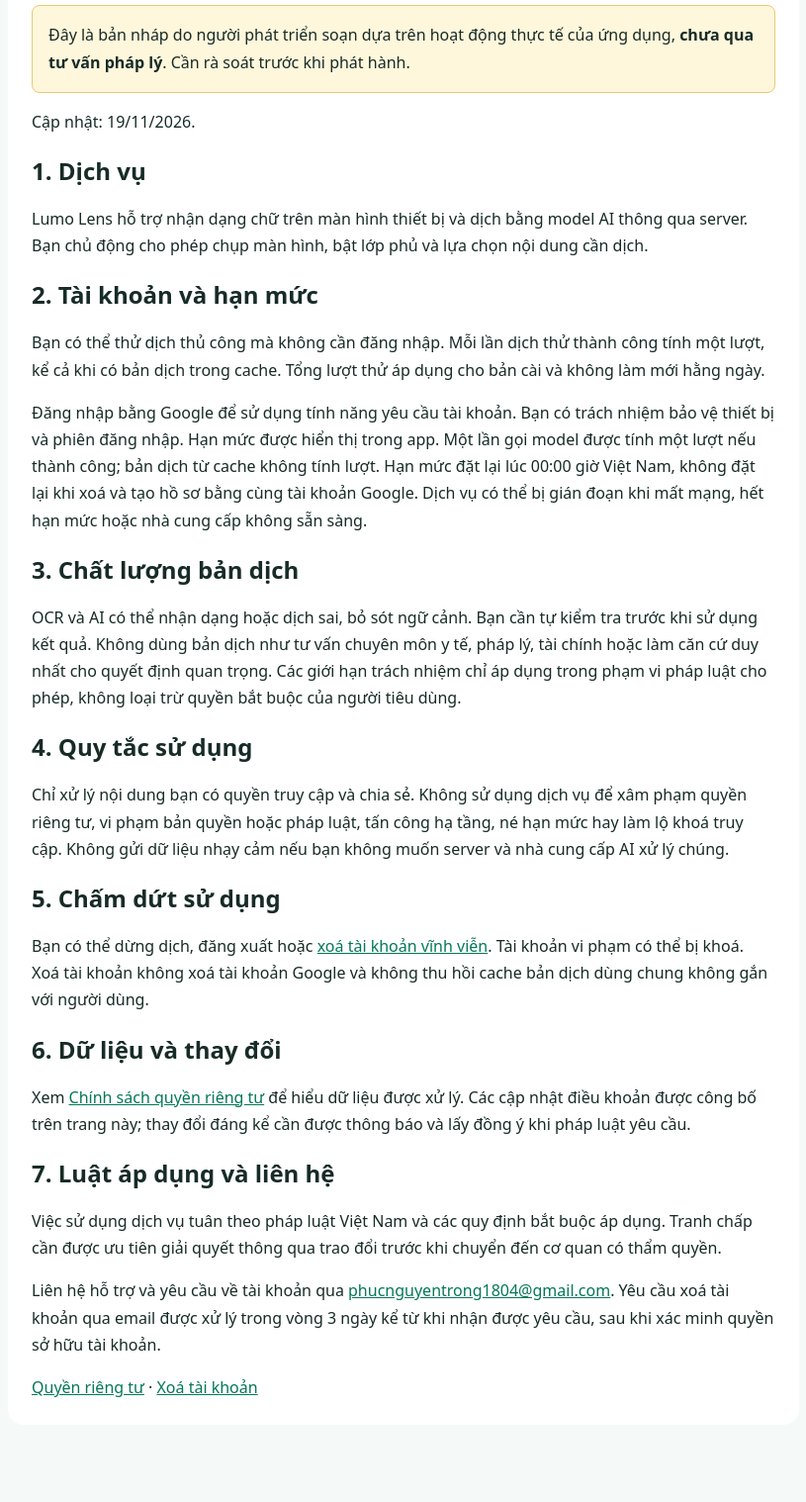
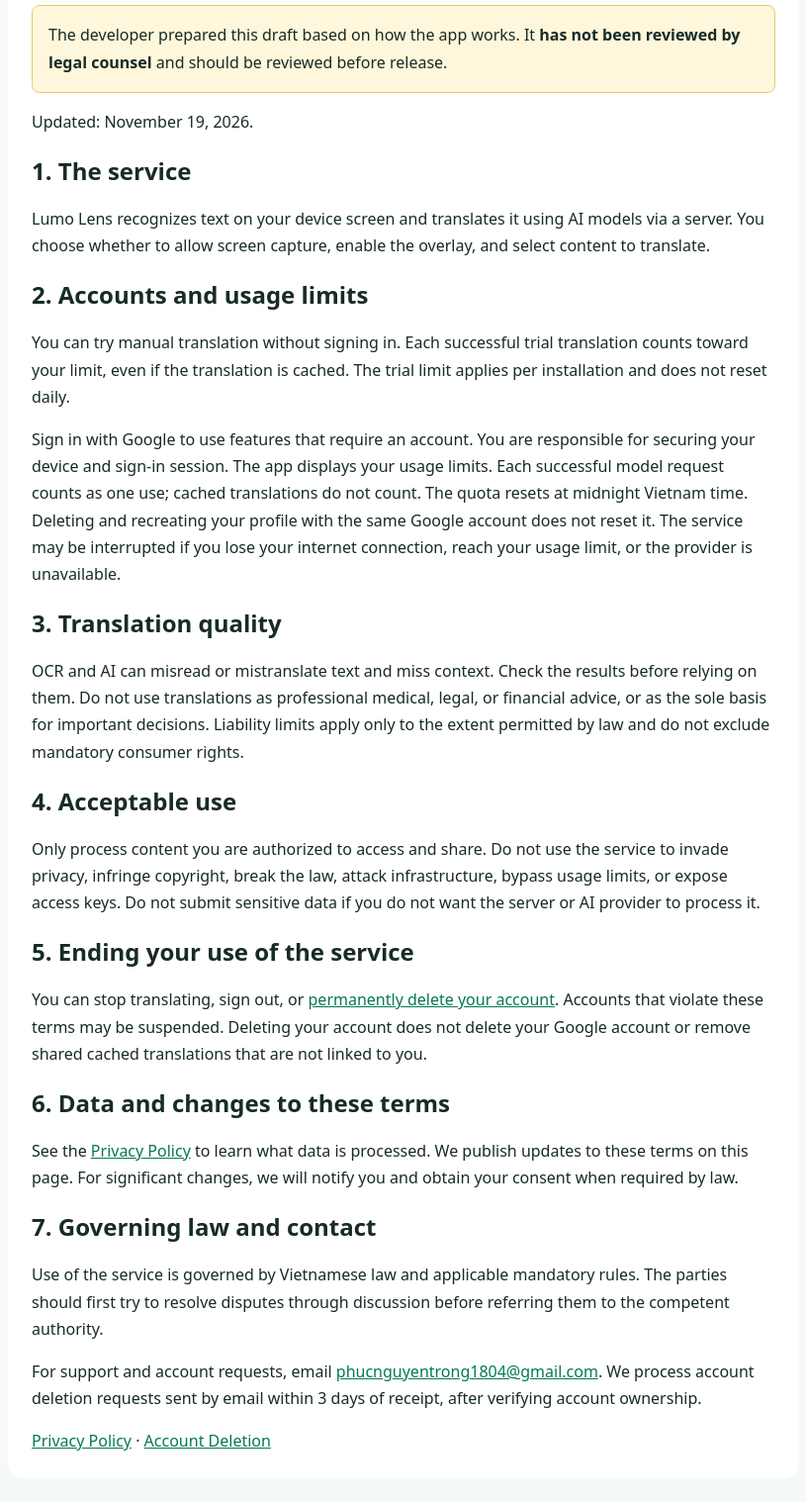
Before and after one commit to NguyenTrongPhuc1804/api-lumo, a website: page public/legal/terms.html in a window 1280 px wide. Shown: the part 127-1645 px from the top of the page at 99% size, without its empty margins (232-1047 px from the left). Before the commit the page ends 1591 px from the top, so only its background shows below. Drawn offline with Linux system fonts and the light colour scheme.

Commit message:
feat: update legal documents to English and improve clarity
- Translated the privacy policy and terms of use from Vietnamese to English.
- Updated titles and headings to reflect the new language.
- Enhanced the clarity of the content while maintaining the original meaning.
- Ensured consistency in formatting and style across both documents.

```diff
--- a/public/legal/terms.html
+++ b/public/legal/terms.html
@@ -1,31 +1,31 @@
 <!DOCTYPE html>
-<html lang="vi">
+<html lang="en">
 <head>
 <meta charset="utf-8">
 <meta name="viewport" content="width=device-width, initial-scale=1">
-<title>Điều khoản sử dụng — Lumo Lens</title>
+<title>Terms of Use — Lumo Lens</title>
 <style>body{font-family:system-ui,sans-serif;line-height:1.7;color:#172b27;background:#f5faf8;max-width:800px;margin:auto;padding:24px}main{background:white;padding:24px;border-radius:16px}h1,h2{line-height:1.3}a{color:#047857}.note{padding:16px;background:#fff7db;border:1px solid #e9ca70;border-radius:8px}</style>
 </head>
 <body><main>
-<h1>Điều khoản sử dụng — Lumo Lens</h1>
-<p class="note">Đây là bản nháp do người phát triển soạn dựa trên hoạt động thực tế của ứng dụng, <strong>chưa qua tư vấn pháp lý</strong>. Cần rà soát trước khi phát hành.</p>
-<p>Cập nhật: 19/11/2026.</p>
-<h2>1. Dịch vụ</h2>
-<p>Lumo Lens hỗ trợ nhận dạng chữ trên màn hình thiết bị và dịch bằng model AI thông qua server. Bạn chủ động cho phép chụp màn hình, bật lớp phủ và lựa chọn nội dung cần dịch.</p>
-<h2>2. Tài khoản và hạn mức</h2>
-<p>Bạn có thể thử dịch thủ công mà không cần đăng nhập. Mỗi lần dịch thử thành công tính một lượt, kể cả khi có bản dịch trong cache. Tổng lượt thử áp dụng cho bản cài và không làm mới hằng ngày.</p>
-<p>Đăng nhập bằng Google để sử dụng tính năng yêu cầu tài khoản. Bạn có trách nhiệm bảo vệ thiết bị và phiên đăng nhập. Hạn mức được hiển thị trong app. Một lần gọi model được tính một lượt nếu thành công; bản dịch từ cache không tính lượt. Hạn mức đặt lại lúc 00:00 giờ Việt Nam, không đặt lại khi xoá và tạo hồ sơ bằng cùng tài khoản Google. Dịch vụ có thể bị gián đoạn khi mất mạng, hết hạn mức hoặc nhà cung cấp không sẵn sàng.</p>
-<h2>3. Chất lượng bản dịch</h2>
-<p>OCR và AI có thể nhận dạng hoặc dịch sai, bỏ sót ngữ cảnh. Bạn cần tự kiểm tra trước khi sử dụng kết quả. Không dùng bản dịch như tư vấn chuyên môn y tế, pháp lý, tài chính hoặc làm căn cứ duy nhất cho quyết định quan trọng. Các giới hạn trách nhiệm chỉ áp dụng trong phạm vi pháp luật cho phép, không loại trừ quyền bắt buộc của người tiêu dùng.</p>
-<h2>4. Quy tắc sử dụng</h2>
-<p>Chỉ xử lý nội dung bạn có quyền truy cập và chia sẻ. Không sử dụng dịch vụ để xâm phạm quyền riêng tư, vi phạm bản quyền hoặc pháp luật, tấn công hạ tầng, né hạn mức hay làm lộ khoá truy cập. Không gửi dữ liệu nhạy cảm nếu bạn không muốn server và nhà cung cấp AI xử lý chúng.</p>
-<h2>5. Chấm dứt sử dụng</h2>
-<p>Bạn có thể dừng dịch, đăng xuất hoặc <a href="account-deletion.html">xoá tài khoản vĩnh viễn</a>. Tài khoản vi phạm có thể bị khoá. Xoá tài khoản không xoá tài khoản Google và không thu hồi cache bản dịch dùng chung không gắn với người dùng.</p>
-<h2>6. Dữ liệu và thay đổi</h2>
-<p>Xem <a href="privacy.html">Chính sách quyền riêng tư</a> để hiểu dữ liệu được xử lý. Các cập nhật điều khoản được công bố trên trang này; thay đổi đáng kể cần được thông báo và lấy đồng ý khi pháp luật yêu cầu.</p>
-<h2>7. Luật áp dụng và liên hệ</h2>
-<p>Việc sử dụng dịch vụ tuân theo pháp luật Việt Nam và các quy định bắt buộc áp dụng. Tranh chấp cần được ưu tiên giải quyết thông qua trao đổi trước khi chuyển đến cơ quan có thẩm quyền.</p>
-<p>Liên hệ hỗ trợ và yêu cầu về tài khoản qua <a href="mailto:phucnguyentrong1804@gmail.com">phucnguyentrong1804@gmail.com</a>. Yêu cầu xoá tài khoản qua email được xử lý trong vòng 3 ngày kể từ khi nhận được yêu cầu, sau khi xác minh quyền sở hữu tài khoản.</p>
-<nav aria-label="Trang pháp lý"><a href="privacy.html">Quyền riêng tư</a> · <a href="account-deletion.html">Xoá tài khoản</a></nav>
+<h1>Terms of Use — Lumo Lens</h1>
+<p class="note">The developer prepared this draft based on how the app works. It <strong>has not been reviewed by legal counsel</strong> and should be reviewed before release.</p>
+<p>Updated: November 19, 2026.</p>
+<h2>1. The service</h2>
+<p>Lumo Lens recognizes text on your device screen and translates it using AI models via a server. You choose whether to allow screen capture, enable the overlay, and select content to translate.</p>
+<h2>2. Accounts and usage limits</h2>
+<p>You can try manual translation without signing in. Each successful trial translation counts toward your limit, even if the translation is cached. The trial limit applies per installation and does not reset daily.</p>
+<p>Sign in with Google to use features that require an account. You are responsible for securing your device and sign-in session. The app displays your usage limits. Each successful model request counts as one use; cached translations do not count. The quota resets at midnight Vietnam time. Deleting and recreating your profile with the same Google account does not reset it. The service may be interrupted if you lose your internet connection, reach your usage limit, or the provider is unavailable.</p>
+<h2>3. Translation quality</h2>
+<p>OCR and AI can misread or mistranslate text and miss context. Check the results before relying on them. Do not use translations as professional medical, legal, or financial advice, or as the sole basis for important decisions. Liability limits apply only to the extent permitted by law and do not exclude mandatory consumer rights.</p>
+<h2>4. Acceptable use</h2>
+<p>Only process content you are authorized to access and share. Do not use the service to invade privacy, infringe copyright, break the law, attack infrastructure, bypass usage limits, or expose access keys. Do not submit sensitive data if you do not want the server or AI provider to process it.</p>
+<h2>5. Ending your use of the service</h2>
+<p>You can stop translating, sign out, or <a href="account-deletion.html">permanently delete your account</a>. Accounts that violate these terms may be suspended. Deleting your account does not delete your Google account or remove shared cached translations that are not linked to you.</p>
+<h2>6. Data and changes to these terms</h2>
+<p>See the <a href="privacy.html">Privacy Policy</a> to learn what data is processed. We publish updates to these terms on this page. For significant changes, we will notify you and obtain your consent when required by law.</p>
+<h2>7. Governing law and contact</h2>
+<p>Use of the service is governed by Vietnamese law and applicable mandatory rules. The parties should first try to resolve disputes through discussion before referring them to the competent authority.</p>
+<p>For support and account requests, email <a href="mailto:phucnguyentrong1804@gmail.com">phucnguyentrong1804@gmail.com</a>. We process account deletion requests sent by email within 3 days of receipt, after verifying account ownership.</p>
+<nav aria-label="Legal pages"><a href="privacy.html">Privacy Policy</a> · <a href="account-deletion.html">Account Deletion</a></nav>
 </main></body>
 </html>
```
Also changed, not shown: public/legal/privacy.html (+23 -23 lines).
